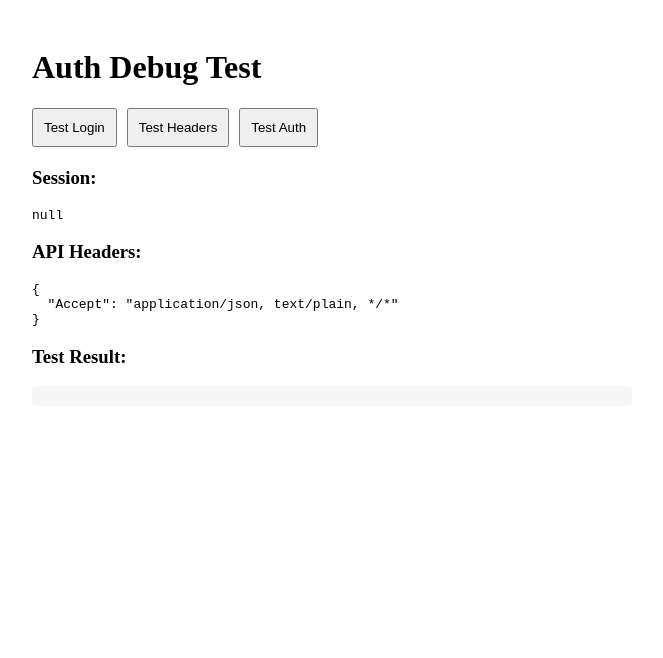
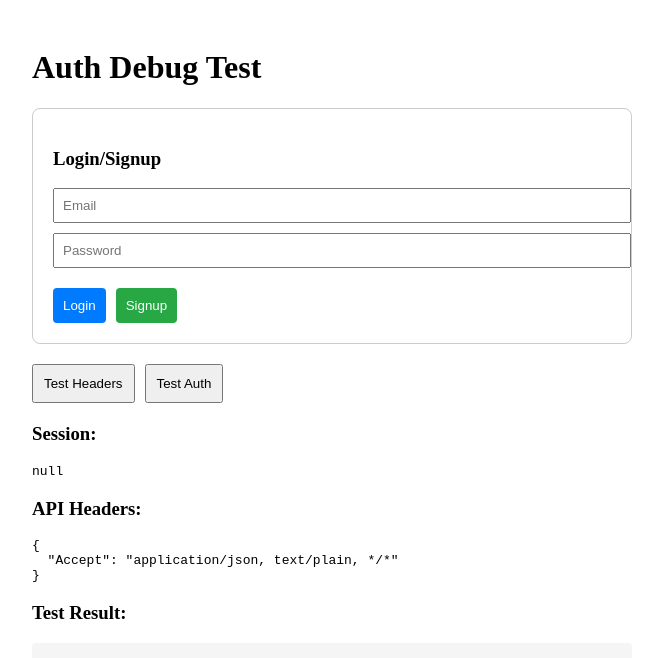
Before and after one commit to therealkranup/task-manager-app, a React (Create React App) app in the folder frontend/: page / in a window 1280 px wide. Shown: the top 658 px of the page, without its empty margins (308-971 px from the left). Built offline with nearby package versions, Linux system fonts and the light colour scheme.

Commit message:
Add login form to debug test page

```diff
--- a/frontend/src/TestAuth.js
+++ b/frontend/src/TestAuth.js
@@ -6,26 +6,52 @@ function TestAuth() {
   const [session, setSession] = useState(null);
   const [testResult, setTestResult] = useState('');
   const [loading, setLoading] = useState(false);
+  const [email, setEmail] = useState('');
+  const [password, setPassword] = useState('');
 
   const handleLogin = async () => {
+    if (!email || !password) {
+      setTestResult('Please enter email and password');
+      return;
+    }
+
     try {
-      // Try to get existing session first
-      const { data: sessionData } = await supabase.auth.getSession();
-      if (sessionData.session) {
-        setSession(sessionData.session);
-        setAuthToken(sessionData.session.access_token);
-        setTestResult('Using existing session! Token: ' + (sessionData.session.access_token ? 'Present' : 'Missing'));
+      setLoading(true);
+      const { data, error } = await supabase.auth.signInWithPassword({
+        email: email,
+        password: password
+      });
+
+      if (error) {
+        setTestResult('Login error: ' + error.message);
         return;
       }
 
-      // If no session, try to sign up a test user
+      setSession(data.session);
+      setAuthToken(data.session.access_token);
+      setTestResult('Login successful! Token: ' + (data.session.access_token ? 'Present' : 'Missing'));
+    } catch (err) {
+      setTestResult('Login exception: ' + err.message);
+    } finally {
+      setLoading(false);
+    }
+  };
+
+  const handleSignup = async () => {
+    if (!email || !password) {
+      setTestResult('Please enter email and password');
+      return;
+    }
+
+    try {
+      setLoading(true);
       const { data, error } = await supabase.auth.signUp({
-        email: 'test@example.com',
-        password: 'password123'
+        email: email,
+        password: password
       });
 
       if (error) {
-        setTestResult('Signup error: ' + error.message + '. Try logging in with your real account first.');
+        setTestResult('Signup error: ' + error.message);
         return;
       }
 
@@ -37,7 +63,9 @@ function TestAuth() {
         setTestResult('Signup successful but no session. Check your email for confirmation.');
       }
     } catch (err) {
-      setTestResult('Login exception: ' + err.message);
+      setTestResult('Signup exception: ' + err.message);
+    } finally {
+      setLoading(false);
     }
   };
 
@@ -81,10 +109,45 @@ function TestAuth() {
     <div style={{ padding: '20px', maxWidth: '600px', margin: '0 auto' }}>
       <h1>Auth Debug Test</h1>
 
+      {/* Login Form */}
+      <div style={{ marginBottom: '20px', padding: '20px', border: '1px solid #ccc', borderRadius: '8px' }}>
+        <h3>Login/Signup</h3>
+        <div style={{ marginBottom: '10px' }}>
+          <input
+            type="email"
+            placeholder="Email"
+            value={email}
+            onChange={(e) => setEmail(e.target.value)}
+            style={{ width: '100%', padding: '8px', marginBottom: '10px' }}
+          />
+          <input
+            type="password"
+            placeholder="Password"
+            value={password}
+            onChange={(e) => setPassword(e.target.value)}
+            style={{ width: '100%', padding: '8px', marginBottom: '10px' }}
+          />
+        </div>
+        <div>
+          <button
+            onClick={handleLogin}
+            disabled={loading}
+            style={{ marginRight: '10px', padding: '10px', backgroundColor: '#007bff', color: 'white', border: 'none', borderRadius: '4px' }}
+          >
+            {loading ? 'Logging in...' : 'Login'}
+          </button>
+          <button
+            onClick={handleSignup}
+            disabled={loading}
+            style={{ padding: '10px', backgroundColor: '#28a745', color: 'white', border: 'none', borderRadius: '4px' }}
+          >
+            {loading ? 'Signing up...' : 'Signup'}
+          </button>
+        </div>
+      </div>
+
+      {/* Test Buttons */}
       <div style={{ marginBottom: '20px' }}>
-        <button onClick={handleLogin} style={{ marginRight: '10px', padding: '10px' }}>
-          Test Login
-        </button>
         <button onClick={testHeaders} style={{ marginRight: '10px', padding: '10px' }}>
           Test Headers
         </button>
```
